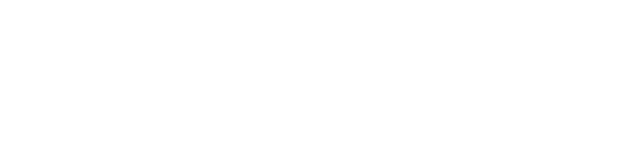
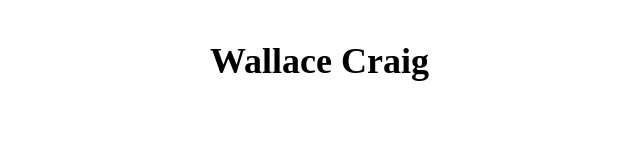
Before and after one commit to wallacecraig/wallacecraig.github.io, a plain HTML site: page index.html in a window 1280 px wide. Shown: the whole page, without its empty margins (105-745 px from the left). Drawn offline with Linux system fonts and the light colour scheme.

Commit message:
Update index.html

```diff
--- a/index.html
+++ b/index.html
@@ -1 +1,22 @@
-<!doctype html><title> </title>
+<!doctype html>
+<html lang="en">
+    <head>
+      <meta charset="utf-8">
+      <title>Wallace Craig</title>
+      <style type="text/css">
+        body{
+          font-size:   18px;
+          line-height: 1.6;
+          margin:      40px auto;
+          max-width:   650px;
+          padding:     0 10px;
+        }
+        h1 {
+          line-height: 1.2;
+        }
+      </style>
+  </head>
+  <body>
+    <h1>Wallace Craig</h1>
+  </body>
+</html>
```
